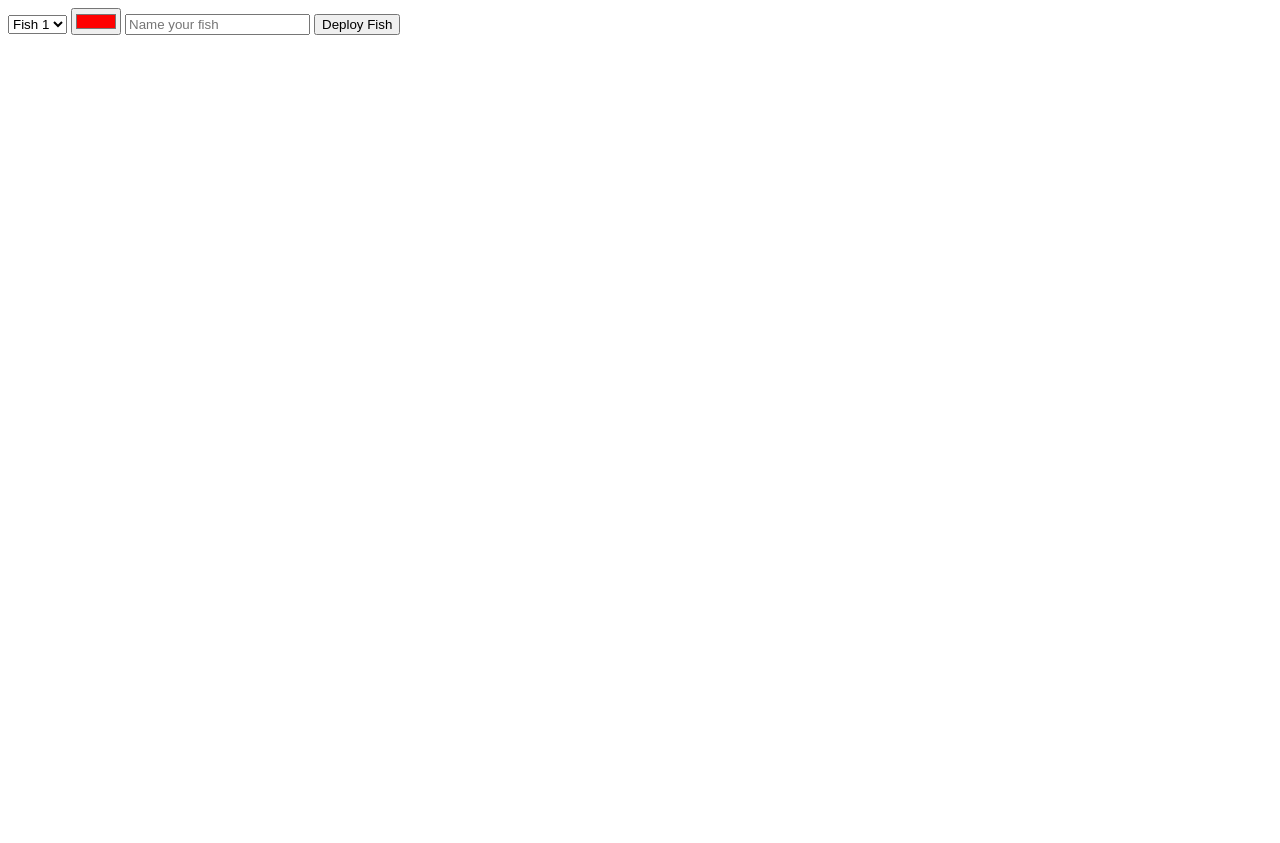
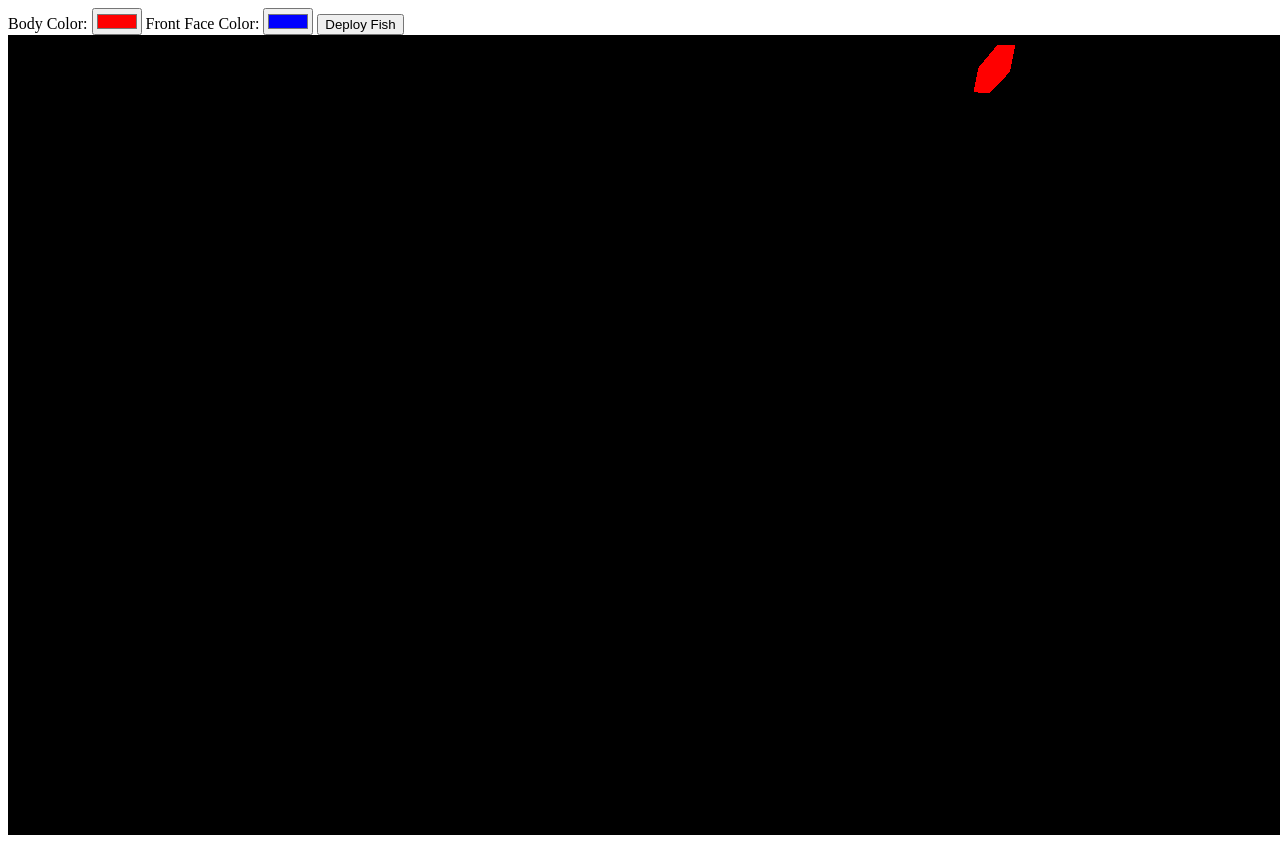
Before and after one commit to chalvnrlv/AquaSim, a website: page index.html in a window 1280 px wide. Both pictures are taken after a click on the button "Deploy Fish". Before the commit the page ends 800 px from the top, so only its background shows below. Drawn offline with nearby package versions, Linux system fonts and the light colour scheme.

Commit message:
add: initial demo

```diff
--- a/index.html
+++ b/index.html
@@ -3,26 +3,21 @@
 <head>
     <meta charset="UTF-8">
     <meta name="viewport" content="width=device-width, initial-scale=1.0">
-    <title>AquaSim</title>
-    <link rel="stylesheet" href="styles/main.css">
+    <title>AquaSim - Multiple Fish</title>
 </head>
 <body>
-    <!-- UI for selecting fish, colors, and naming -->
-    <div id="ui">
-        <select id="fishSelector" title="Select Fish Type">
-            <option value="fish1">Fish 1</option>
-            <option value="fish2">Fish 2</option>
-            <option value="fish3">Fish 3</option>
-        </select>
+    <!-- Color Pickers and Button for deploying fish -->
+    <div>
+        <label for="bodyColorPicker">Body Color:</label>
+        <input type="color" id="bodyColorPicker" value="#ff0000">
 
-        <input type="color" id="colorPicker" value="#ff0000">
+        <label for="faceColorPicker">Front Face Color:</label>
+        <input type="color" id="faceColorPicker" value="#0000ff">
 
-        <input type="text" id="fishName" placeholder="Name your fish">
-
-        <button id="deployFishButton" type="button">Deploy Fish</button>
+        <button id="deployFishButton">Deploy Fish</button>
     </div>
 
     <!-- Three.js will render its canvas here -->
-    <script type="module" src="/src/index.js"></script>
+    <script type="module" src="./src/index.js"></script>
 </body>
 </html>
--- a/src/components/aquarium.js
+++ b/src/components/aquarium.js
@@ -1,24 +1,23 @@
-import * as THREE from 'D:/Chalvin/KULIAH/SEM 5/GRAFKOM/FP/AquaSim/node_modules/three/build/three.module.js/';
-
+import * as THREE from 'https://cdn.jsdelivr.net/npm/three@0.152.2/build/three.module.js';
 
 export function createAquarium(scene) {
-    // Create the aquarium (transparent box)
-    const aquariumGeometry = new THREE.BoxGeometry(5, 3, 3);
+    // Create the aquarium as a transparent box
+    const aquariumGeometry = new THREE.BoxGeometry(16, 10, 5);  // Larger aquarium: X=16, Y=10, Z=5
     const aquariumMaterial = new THREE.MeshStandardMaterial({
         color: 0x00aaff,
         transparent: true,
-        opacity: 0.3,
+        opacity: 0.2,
+        side: THREE.DoubleSide  // Ensure the aquarium walls are visible from inside
     });
 
     const aquarium = new THREE.Mesh(aquariumGeometry, aquariumMaterial);
-    aquarium.position.set(0, 1.5, 0);
+    aquarium.position.set(0, 0, 0);  // Center the aquarium in the scene
     scene.add(aquarium);
+}
 
-    // Create the ground plane
-    const groundGeometry = new THREE.PlaneGeometry(5, 3);
-    const groundMaterial = new THREE.MeshStandardMaterial({ color: 0x228b22 });
-    const ground = new THREE.Mesh(groundGeometry, groundMaterial);
-    ground.rotation.x = -Math.PI / 2;
-    ground.position.y = 0;
-    scene.add(ground);
-}
+// Export larger boundary limits for the fish
+export const aquariumBounds = {
+    x: 8,  // Half the width of the aquarium (X-axis range: -8 to 8)
+    y: 5,  // Half the height of the aquarium (Y-axis range: -5 to 5)
+    z: 2.5 // Half the depth of the aquarium (Z-axis range: -2.5 to 2.5)
+};
--- a/src/components/fish.js
+++ b/src/components/fish.js
@@ -1,66 +1,115 @@
-import * as THREE from 'D:/Chalvin/KULIAH/SEM 5/GRAFKOM/FP/AquaSim/node_modules/three/build/three.module.js/';
+import * as THREE from 'https://cdn.jsdelivr.net/npm/three@0.152.2/build/three.module.js';
+import { aquariumBounds } from './aquarium.js';  // Import the aquarium boundaries
 
-// Function to create a cube that represents a fish
-export function createFishCube(fishType, color, name) {
-    console.log('Creating Fish:', fishType, color, name);  // Debugging log
+// Array to track all fish in the scene
+const fishList = [];
 
-    // Create a cube geometry to represent the fish
-    const fishGeometry = new THREE.BoxGeometry(0.5, 0.3, 0.2);  // Size of the fish
-    const fishMaterial = new THREE.MeshStandardMaterial({ color });
-    const fish = new THREE.Mesh(fishGeometry, fishMaterial);
+// Function to create a cube representing a fish with a unique front face color
+export function createFishCube(bodyColor, faceColor) {
+    const geometry = new THREE.BoxGeometry(0.5, 0.3, 0.2);  // Fish-like rectangular shape
 
-    // Position the fish randomly within the aquarium
-    fish.position.set(Math.random() * 4 - 2, Math.random() * 2 + 0.5, Math.random() * 2 - 1);
+    // Create an array of materials, with a different color for the front face
+    const materials = [
+        new THREE.MeshBasicMaterial({ color: bodyColor }),  // Left face
+        new THREE.MeshBasicMaterial({ color: bodyColor }),  // Right face
+        new THREE.MeshBasicMaterial({ color: bodyColor }),  // Top face
+        new THREE.MeshBasicMaterial({ color: bodyColor }),  // Bottom face
+        new THREE.MeshBasicMaterial({ color: faceColor }),  // Front face (positive Z-axis)
+        new THREE.MeshBasicMaterial({ color: bodyColor })   // Back face
+    ];
 
-    console.log('Fish position:', fish.position);  // Debugging log
+    // Apply different materials to the cube geometry
+    const fish = new THREE.Mesh(geometry, materials);
 
-    // Store the fish name as metadata
-    fish.userData.name = name;
+    // Add bodyColor to the fish's userData so we can group them by color
+    fish.userData.bodyColor = bodyColor;
 
-    // Create a DOM element for displaying the fish name above the fish
-    const labelDiv = document.createElement('div');
-    labelDiv.className = 'fish-label';
-    labelDiv.style.position = 'absolute';
-    labelDiv.style.color = 'white';
-    labelDiv.style.backgroundColor = 'rgba(0, 0, 0, 0.5)';
-    labelDiv.style.padding = '2px';
-    labelDiv.style.borderRadius = '3px';
-    labelDiv.innerText = name;
-    document.body.appendChild(labelDiv);
+    // Start the fish at a random position within the aquarium
+    fish.position.set(
+        Math.random() * (aquariumBounds.x * 2) - aquariumBounds.x,
+        Math.random() * (aquariumBounds.y * 2) - aquariumBounds.y,
+        Math.random() * (aquariumBounds.z * 2) - aquariumBounds.z
+    );
 
-    // Function to update label position (name follows the fish)
-    function updateLabelPosition() {
-        const vector = new THREE.Vector3();
-        fish.getWorldPosition(vector);
-        vector.project(camera);
+    // The "forward" direction of the fish is along the positive Z-axis by default
+    fish.userData.forward = new THREE.Vector3(0, 0, 1);  // This is the face of the fish
 
-        const x = (vector.x * 0.5 + 0.5) * window.innerWidth;
-        const y = -(vector.y * 0.5 - 0.5) * window.innerHeight;
-
-        labelDiv.style.left = `${x}px`;
-        labelDiv.style.top = `${y}px`;
-
-        requestAnimationFrame(updateLabelPosition);
-    }
-    updateLabelPosition();
+    // Add the fish to the global fish list for group tracking
+    fishList.push(fish);
 
     return fish;
 }
 
-// Function to make the fish swim (move randomly)
+// Function to calculate the average direction of fish in the same group (same color)
+function calculateGroupDirection(fish) {
+    let groupDirection = new THREE.Vector3();
+    let groupCount = 0;
+
+    // Loop through all fish in the scene to find fish with the same color
+    fishList.forEach((otherFish) => {
+        if (otherFish !== fish && otherFish.userData.bodyColor === fish.userData.bodyColor) {
+            // Add the direction of the fish in the same group
+            groupDirection.add(otherFish.userData.forward);
+            groupCount++;
+        }
+    });
+
+    // If there are other fish in the group, average their direction
+    if (groupCount > 0) {
+        groupDirection.divideScalar(groupCount).normalize();  // Average direction
+    }
+
+    return groupDirection;
+}
+
+// Function to make the fish swim in a more natural left-to-right behavior, rarely turning
 export function swimBehavior(fish) {
-    const speed = 0.01 + Math.random() * 0.02;  // Random swim speed
+    const speed = 0.02;  // Speed of the fish
+    let turnSpeed = 0.02;  // How fast the fish can turn (rotation speed)
+
+    // Bias movement to favor left-to-right (more movement on the X-axis)
+    let direction = new THREE.Vector3(
+        (Math.random() * 0.8 + 0.2),  // Favor right movement (more bias towards positive X-axis)
+        (Math.random() - 0.5) * 0.2,  // Smaller vertical movement (Y-axis)
+        (Math.random() - 0.5) * 0.2   // Even smaller depth movement (Z-axis)
+    ).normalize();  // Normalize to get a consistent movement direction
+
     function moveFish() {
-        fish.position.x += (Math.random() - 0.5) * speed;
-        fish.position.y += (Math.random() - 0.5) * speed;
-        fish.position.z += (Math.random() - 0.5) * speed;
+        // Move the fish forward in the direction it's facing
+        fish.position.addScaledVector(direction, speed);
 
-        // Keep the fish inside the aquarium bounds
-        fish.position.x = Math.max(Math.min(fish.position.x, 2.5), -2.5);
-        fish.position.y = Math.max(Math.min(fish.position.y, 2.5), 0.5);
-        fish.position.z = Math.max(Math.min(fish.position.z, 1.5), -1.5);
+        // Group logic: adjust the fish's direction based on others in the same color group
+        const groupDirection = calculateGroupDirection(fish);
+        if (!groupDirection.equals(new THREE.Vector3())) {
+            // Blend the current direction with the group's direction
+            direction.lerp(groupDirection, 0.05);  // Slow blending for smooth alignment
+        }
 
-        requestAnimationFrame(moveFish);
+        // Occasionally change direction randomly (with very low probability to turn)
+        if (Math.random() < 0.002) {  // Change direction 0.2% of the time (rare)
+            direction = new THREE.Vector3(
+                (Math.random() * 0.8 + 0.2),  // Favor right movement
+                (Math.random() - 0.5) * 0.2,  // Smaller vertical movement
+                (Math.random() - 0.5) * 0.2   // Smaller depth movement
+            ).normalize();
+        }
+
+        // Use the aquarium boundaries from aquarium.js
+        if (fish.position.x > aquariumBounds.x || fish.position.x < -aquariumBounds.x) direction.x = -direction.x;
+        if (fish.position.y > aquariumBounds.y || fish.position.y < -aquariumBounds.y) direction.y = -direction.y;
+        if (fish.position.z > aquariumBounds.z || fish.position.z < -aquariumBounds.z) direction.z = -direction.z;
+
+        // Calculate the quaternion (rotation) for the fish to face its direction
+        let targetQuaternion = new THREE.Quaternion().setFromUnitVectors(
+            fish.userData.forward,  // Fish's default forward direction (Z-axis)
+            direction.clone().normalize()  // The direction the fish is moving toward
+        );
+
+        // Smoothly rotate the fish to face the direction it is moving
+        fish.quaternion.slerp(targetQuaternion, turnSpeed);
+
+        requestAnimationFrame(moveFish);  // Continuously update the movement and rotation
     }
-    moveFish();
+
+    moveFish();  // Start the movement and rotation behavior
 }
--- a/src/index.js
+++ b/src/index.js
@@ -1,64 +1,42 @@
-import * as THREE from '../node_modules/three/build/three.module.js/';
-import { OrbitControls } from '../node_modules/three/examples/jsm/controls/OrbitControls.js/';
+import * as THREE from 'https://cdn.jsdelivr.net/npm/three@0.152.2/build/three.module.js';
+import { createFishCube, swimBehavior } from './components/fish.js';  // Import fish functions
 
-// Create scene, camera, and renderer
+// Set up the scene, camera, and renderer
 const scene = new THREE.Scene();
 const camera = new THREE.PerspectiveCamera(75, window.innerWidth / window.innerHeight, 0.1, 1000);
-const renderer = new THREE.WebGLRenderer({ antialias: true });
+const renderer = new THREE.WebGLRenderer();
 renderer.setSize(window.innerWidth, window.innerHeight);
 document.body.appendChild(renderer.domElement);
 
-// OrbitControls
-const controls = new OrbitControls(camera, renderer.domElement);
-camera.position.set(0, 2, 5);
-controls.update();
+// Position the camera (static position for aquarium view)
+camera.position.z = 5;
 
-// Add ambient light
-const ambientLight = new THREE.AmbientLight(0xffffff, 0.5);
-scene.add(ambientLight);
+// Handle UI elements
+const bodyColorPicker = document.getElementById('bodyColorPicker');
+const faceColorPicker = document.getElementById('faceColorPicker');
+const deployFishButton = document.getElementById('deployFishButton');
 
-// Aquarium setup (simple glass box)
-import { createAquarium } from './components/aquarium.js';
-createAquarium(scene);
+// Event listener for deploying a new fish
+deployFishButton.addEventListener('click', () => {
+    // Get the selected colors from the pickers
+    const bodyColor = bodyColorPicker.value;
+    const faceColor = faceColorPicker.value;
 
-// Fish deployment behavior
-import { createFishCube, swimBehavior } from './components/fish.js';
+    // Convert hex color values to THREE.js color format
+    const bodyColorHex = new THREE.Color(bodyColor);
+    const faceColorHex = new THREE.Color(faceColor);
 
-// Handle UI interactions
-const fishSelector = document.getElementById('fishSelector');
-const colorPicker = document.getElementById('colorPicker');
-const fishNameInput = document.getElementById('fishName');
-const deployButton = document.getElementById('deployFishButton');
+    // Create a new fish with the selected colors
+    const fish = createFishCube(bodyColorHex, faceColorHex);
+    scene.add(fish);  // Add the fish to the scene
 
-// Event listener for deploying the fish
-deployButton.addEventListener('click', () => {
-    const selectedFish = fishSelector.value;  // Get selected fish type
-    const selectedColor = colorPicker.value;  // Get selected color
-    const fishName = fishNameInput.value;     // Get fish name
-
-    console.log('Deploy Fish Button Clicked');  // Debugging log
-
-    if (!fishName.trim()) {
-        alert("Please enter a name for your fish!");
-        return;
-    }
-
-    console.log('Selected Fish:', selectedFish, 'Color:', selectedColor, 'Name:', fishName);
-
-    // Deploy the fish (use cubes as placeholders)
-    const fish = createFishCube(selectedFish, selectedColor, fishName);
-    scene.add(fish);
-
-    console.log('Fish added to the scene');  // Debugging log
-
-    // Make the fish swim with random movement
+    // Start the fish's swimming behavior
     swimBehavior(fish);
 });
 
-// Render loop
+// Animation loop
 function animate() {
     requestAnimationFrame(animate);
-    controls.update();
     renderer.render(scene, camera);
 }
 animate();
```
Also changed, not shown: package.json (+11 -1 lines), 1 other file.
